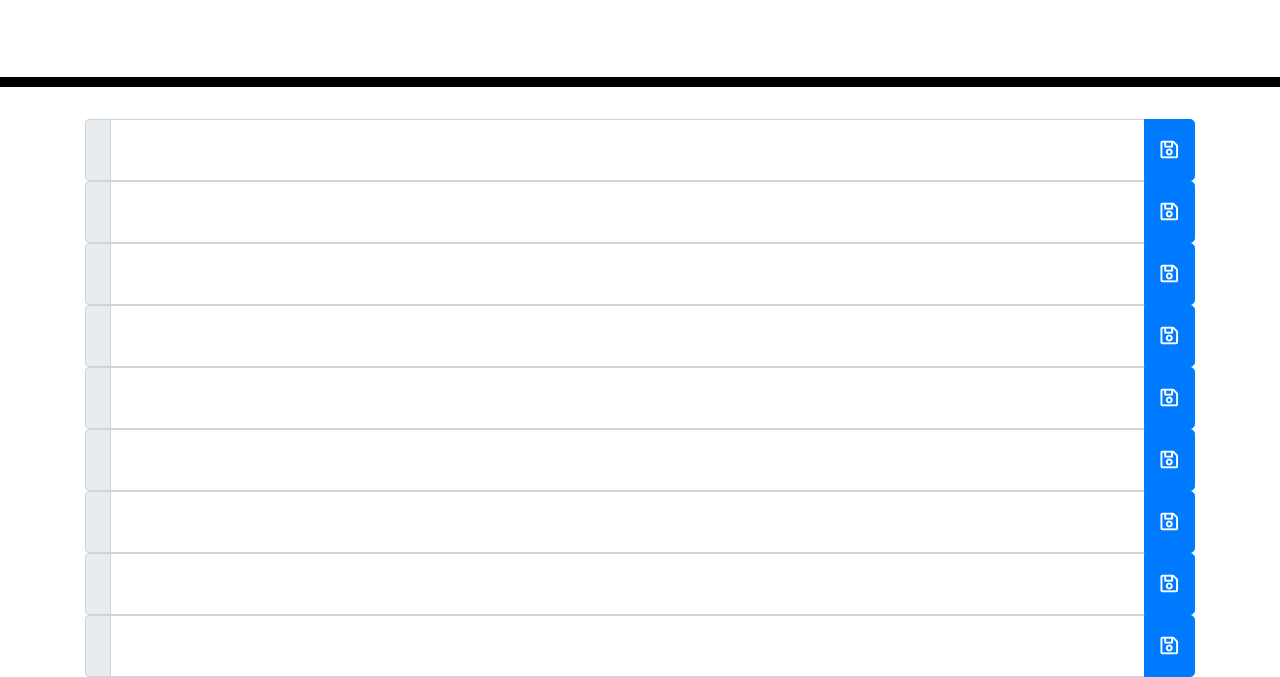
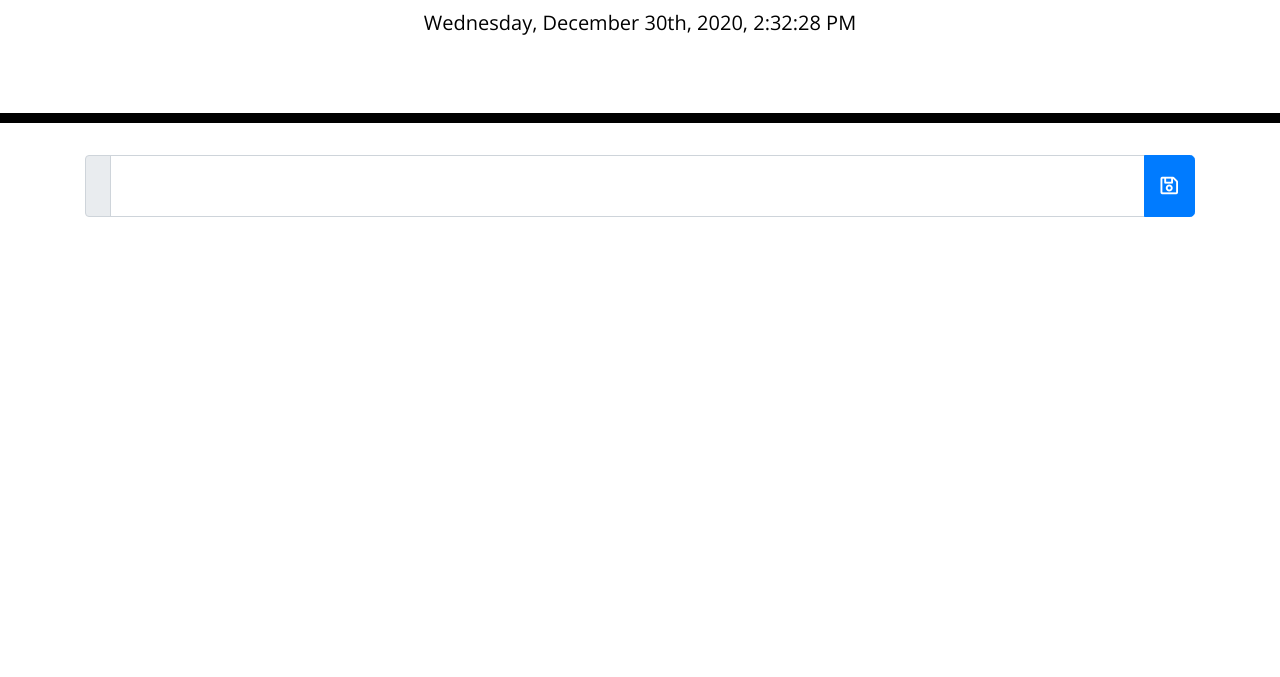
Before and after one commit to ross1jk/work-day-scheduler, a plain HTML site: page index.html in a window 1280 px wide. Shown: the part 181-858 px from the top of the page. After the commit the page ends 800 px from the top, so only its background shows below. Drawn offline with nearby package versions, Linux system fonts and the light colour scheme.

Commit message:
current date and time is posted in jquery using moment, need t oget it to update dynamically

```diff
--- a/index.html
+++ b/index.html
@@ -29,7 +29,8 @@
       <p id="currentDay" class="lead"></p>
     </header>
     <div class="container" id="timeblock">
-      <!-- Timeblocks go here
+      <!-- Timeblocks go here popluated by jquery -->
+
       <div class="input-group">
         <div class="input-group-prepend">
           <span class="input-group-text" id="timeDisplay"></span>
@@ -38,7 +39,10 @@
 
             <div class="input-group-append" id="saveBtn">
             <button class="btn btn-primary btn-lg" type="button" onclick="savePlans()"><i class="far fa-save"></i></button>
-            </div>  -->
+            </div>
+
+
+
 
     </div>
 
@@ -54,40 +58,42 @@
     */
 
     //Time Code
-   // $("#currentDay").append("Test Time")
-   //$("#currentDay").moment('01/12/2016', 'DD/MM/YYYY', true).format();
+  //  var currentDate = moment('2016-01-01T23:35:01');
+    var currentDate = moment().format("dddd, MMMM Do, YYYY, h:mm:ss A");
+    $("#currentDay").append(currentDate);
+  //Create Time Forms
+  var times = ["9:00", "10:00","11:00","12:00","1:00","2:00","3:00","4:00","5:00"];
 
-  //Create Time Forms
-   var times = ["9:00", "10:00","11:00","12:00","1:00","2:00","3:00","4:00","5:00"];
+  function savePlans(){
 
-  //$("#timeDisplay").append(times[i]);
-
-  for (i=0; i < times.length; i++) {
+    var dailyPlans ={
+      task: $("#userInput")
+    }
+    //setting name and score to local storage
+    localStorage.setItem($("#userInput"), JSON.stringify(dailyPlans));
+  }
+ /* for (i=0; i < times.length; i++) {
   $("#timeblock").append("<div class='input-group'><div class='input-group-prepend'><span class='input-group-text' id='timeDisplay'></span></div><textarea class='form-control' aria-label='With textarea' aria-describedby='saveBtn' id='userInput' onclick='savePlans()'></textarea><div class='input-group-append' id='saveBtn'><button class='btn btn-primary btn-lg' type='button'><i class='far fa-save'></i></button></div>");
- // $("#timeDisplay").append(times[i]);
   }
+  //'times[i]'
+  //
+  var plans = {
+     details: get("inlineFormInput").value.trim()
+    }
+  //function savePlans(event)
 
 
-  /*function renderQuestion(){
-    if(pos <= times.length){
-
-    }
-    renderQuestion()
-  }
-
- // this works for appending $("#userInput").append("testing this crap")
+ // this works for appending
 
  //these are thoughts and plans for populating the times
  /*
   function savePlans() {
-    var plans = {
-      details: get("inlineFormInput").value.trim()
-    }
+
     var userInput = document.getElementById("userInput");
     var p = document.createElement("p");
 
     if (clicked_id === true) {
-     var mStuff = localStorage.setItem(get("inlineFormInput").value.trim(), JSON.stringify(plans)
+     var mStuff =
      $("#userInput").append("")
 
     }
```
